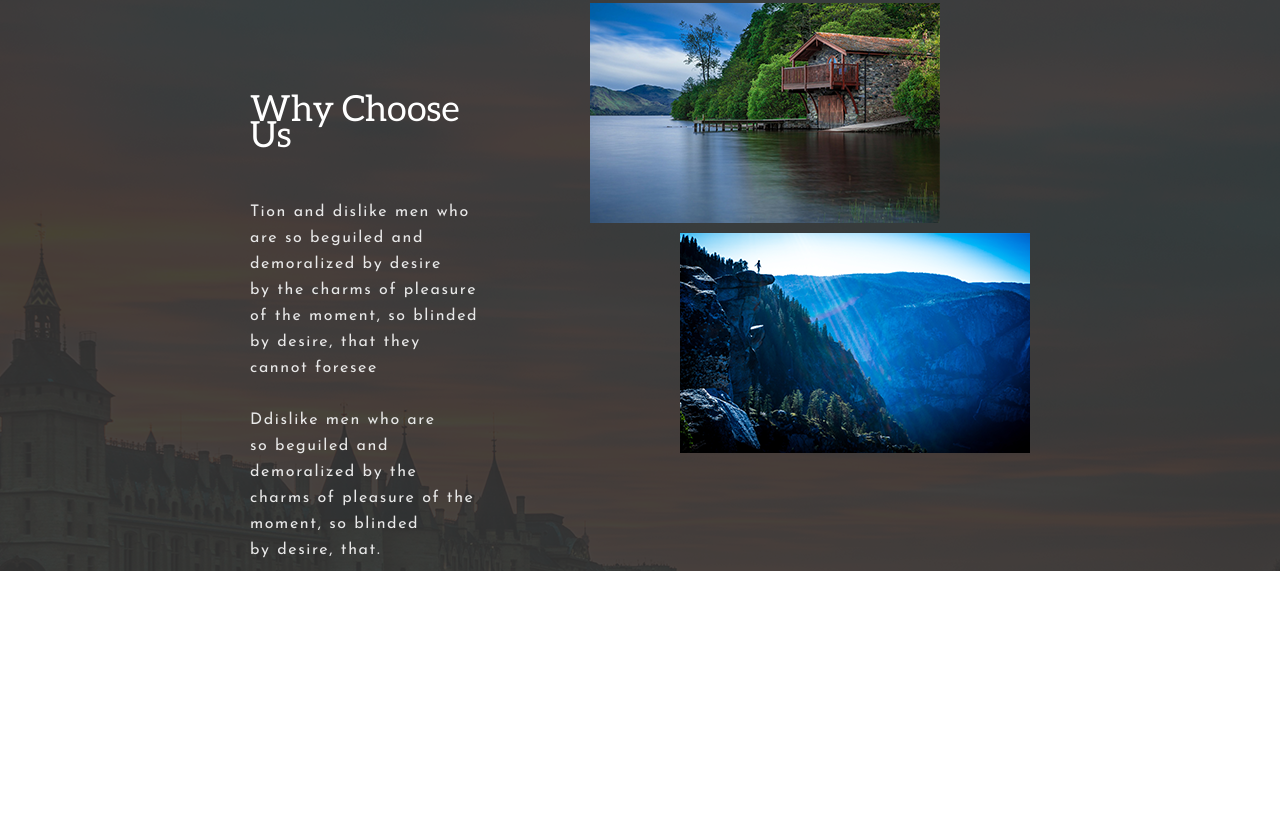
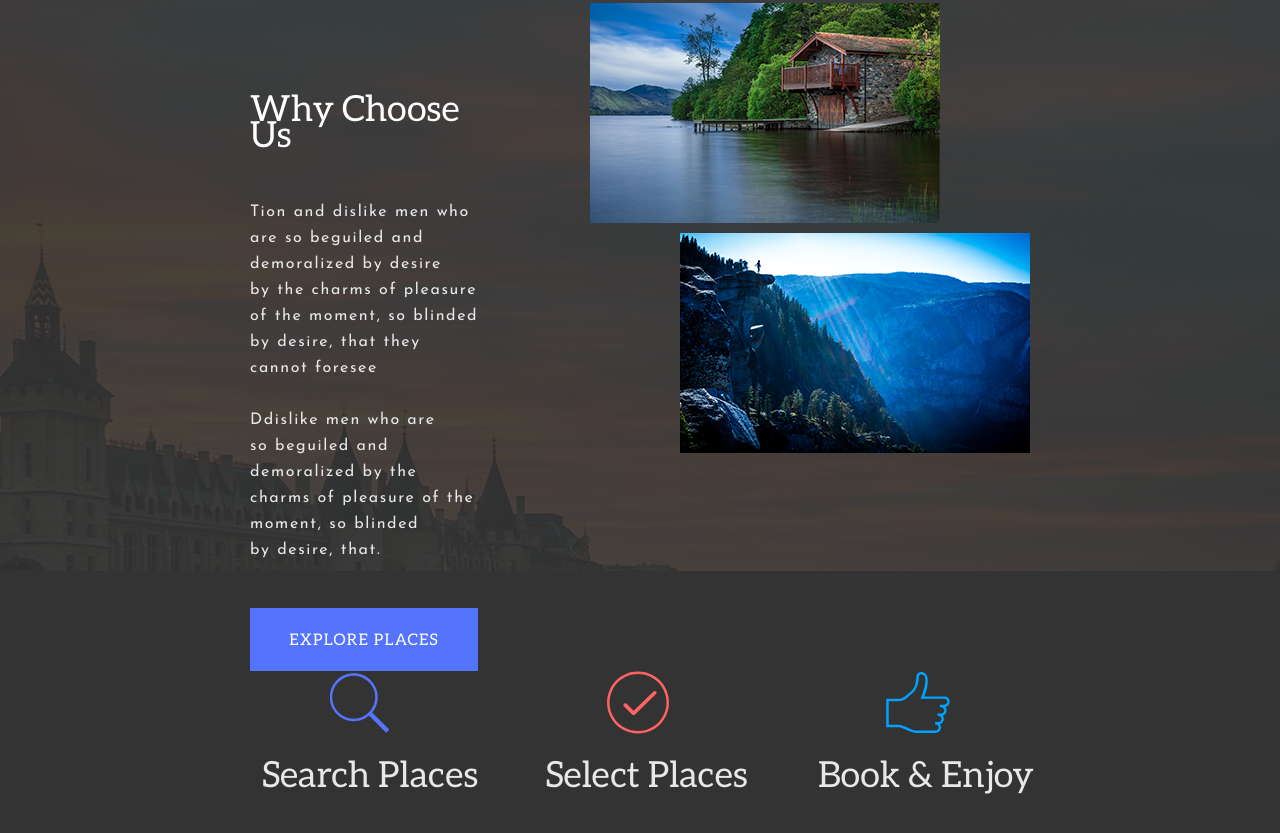
Before and after one commit to gonnagetapower/BhromaonLayout, a plain HTML site: page index.html in a window 1280 px wide. Shown: the part 935-1768 px from the top of the page. Before the commit the page ends 1506 px from the top, so only its background shows below. Drawn offline with Linux system fonts and the light colour scheme.

Commit message:
adding__navigate-section

```diff
--- a/css/components/_choose.css
+++ b/css/components/_choose.css
@@ -1,5 +1,4 @@
 .choose {
-    height: 100vh;
     height: 685px;
     background-image: url("./../../img/choose-bg.png");
     background-position: center;
--- /dev/null
+++ b/css/components/_navigate.css
@@ -0,0 +1,80 @@
+.navigate {
+    height: 340px;
+    background: #333333;
+}
+
+.navigate__container {
+    padding-top: 100px;
+    padding-left: 330px;
+    padding-right: 330px;
+    padding-bottom: 0px;
+}
+
+.navigate__list {
+    display: flex;
+    align-items: center;
+    justify-content: space-between;
+    font-family: 'aleo-Regular';
+    font-style: normal;
+    font-weight: 400;
+    font-size: 36px;
+    line-height: 26px;
+    display: flex;
+    align-items: center;
+    text-align: center;
+    color: #E8E8E8;
+}
+
+.navigate__link--1 {
+    background-image: url('./../../img/zoom-logo.svg');
+    background-repeat: no-repeat;
+    background-position: center;
+    background-size: cover;
+    height: 60px;
+    width: 59px;
+    position: relative;
+}
+
+.navigate__link--1::after {
+    position: absolute;
+    content: "Search Places";
+    top: 90px;
+    left: -110px;
+    width: 300px;
+}
+
+.navigate__link--2 {
+    background-image: url('./../../img/done-logo.svg');
+    background-repeat: no-repeat;
+    background-position: center;
+    background-size: cover;
+    height: 63px;
+    width: 62px;
+    position: relative;
+}
+
+.navigate__link--2::after {
+    position: absolute;
+    content: "Select Places";
+    top: 92px;
+    left: -110px;
+    width: 300px;
+}
+
+.navigate__link--3 {
+    background-image: url('./../../img/like-logo.svg');
+    background-repeat: no-repeat;
+    background-position: center;
+    background-size: cover;
+    height: 61px;
+    width: 64px;
+    position: relative;
+}
+
+.navigate__link--3::after {
+    position: absolute;
+    content: "Book & Enjoy";
+    top: 91px;
+    left: -110px;
+    width: 300px;
+}
--- a/css/style.css
+++ b/css/style.css
@@ -7,3 +7,4 @@
 
 @import "./components/_first.css";
 @import "./components/_choose.css";
+@import "./components/_navigate.css";
--- a/index.html
+++ b/index.html
@@ -53,7 +53,13 @@
                 </div>
             </section>
             <section class="navigate">
-
+                <div class="container navigate__container">
+                    <ul class="navigate__list">
+                        <li class="navigate__link--1"></li>
+                        <li class="navigate__link--2"></li>
+                        <li class="navigate__link--3"></li>
+                    </ul>
+                </div>
             </section>
         </main>
     </div>
```
Also changed, not shown: img/done-logo.svg (added), img/like-logo.svg (added), img/zoom-logo.svg (added).
